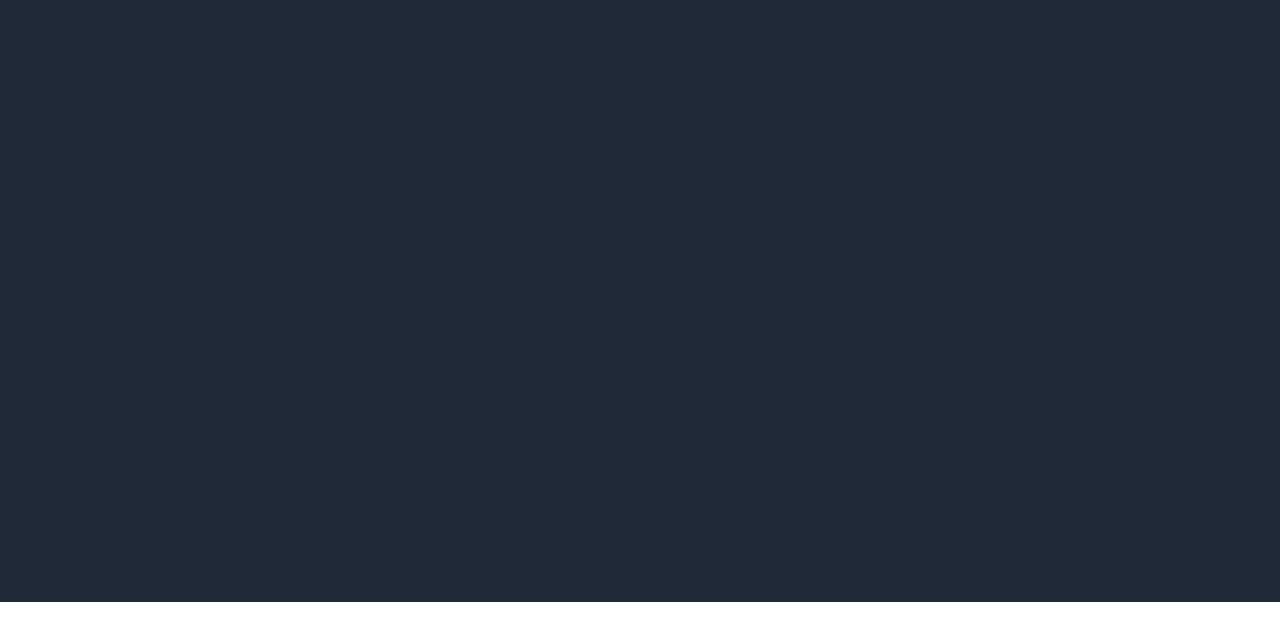
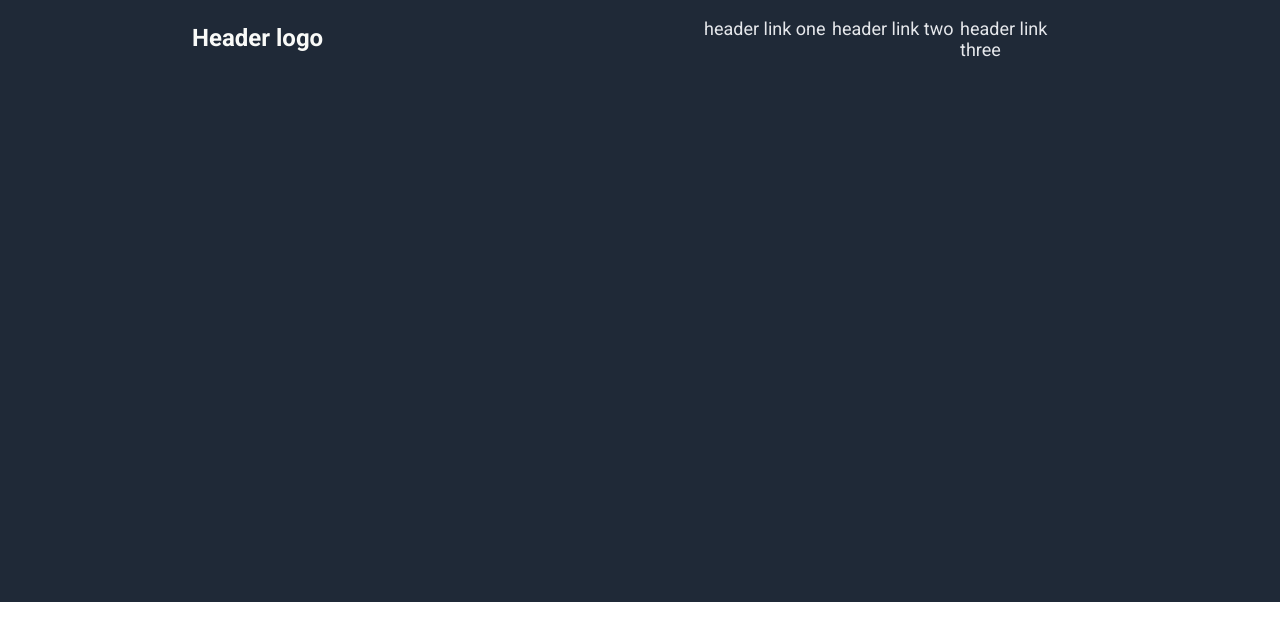
Before and after one commit to zaZZa564/landing-page, a plain HTML site: page index.html in a window 1280 px wide. Shown: the top 640 px of the page. Drawn offline with Linux system fonts and the light colour scheme.

Commit message:
styled up part of 1st section

```diff
--- a/index.html
+++ b/index.html
@@ -10,7 +10,20 @@
 
 <body>
   <div class="main">
-    <div class="one section"></div>
+    <div class="one section">
+      <div class="one-up">
+        <div class="one-up-left">
+          <p class="header-logo"><strong>Header logo</strong></p>
+        </div>
+        <div class="one-up-right">
+          <p class="header-link">header link one</p>
+          <p class="header-link">header link two</p>
+          <p class="header-link">header link three</p>
+        </div>
+      </div>
+      <div class="one-down"></div>
+    </div>
+
     <div class="two section"></div>
     <div class="three section"></div>
     <div class="four section"></div>
--- a/style.css
+++ b/style.css
@@ -9,14 +9,12 @@ body {
   flex-direction: column;
   height: 2500px;
 }
-
 .section {
   flex: 20;
   display: flex;
   height: 200px;
   background-color: white;
 }
-
 .one, .two {
   flex-direction: column;
 }
@@ -26,7 +24,6 @@ body {
   background-color: #1f2937;
   width: 100%;
 }
-
 .three {
   background-color: #e5e7eb;
 }
@@ -35,7 +32,35 @@ body {
 .four {
   flex: 18;
 }
-
 .five {
   flex: 5;
 }
+
+/* one section */
+.one-up {
+  display: flex;
+  flex: 1;
+  padding-left: 15%;
+  padding-right: 15%;
+}
+.one-down {
+  display: flex;
+  flex: 4;
+}
+.one-up-left {
+  flex: 4;
+}
+.one-up-right {
+  flex: 3;
+  display: flex;
+  justify-content: left;
+}
+.header-logo {
+  font-size: 24px;
+  color: #f9faf8;
+}
+.header-link {
+  font-size: 18px;
+  color: #e5e7eb;
+  flex: 1;
+}
```
